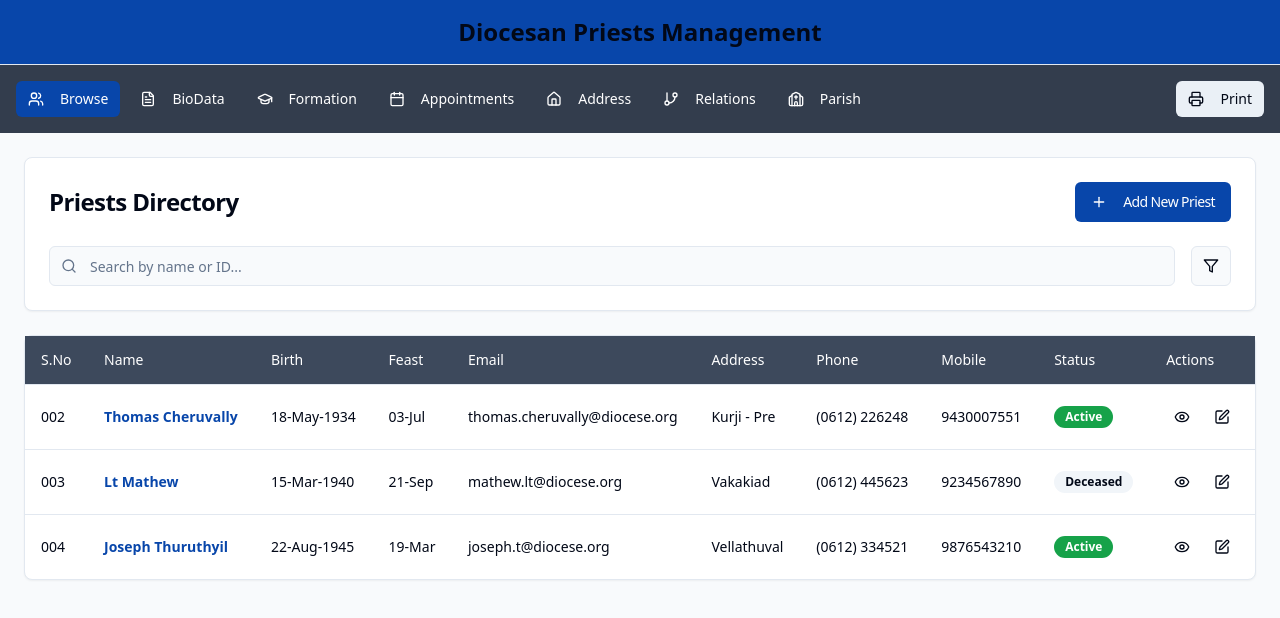
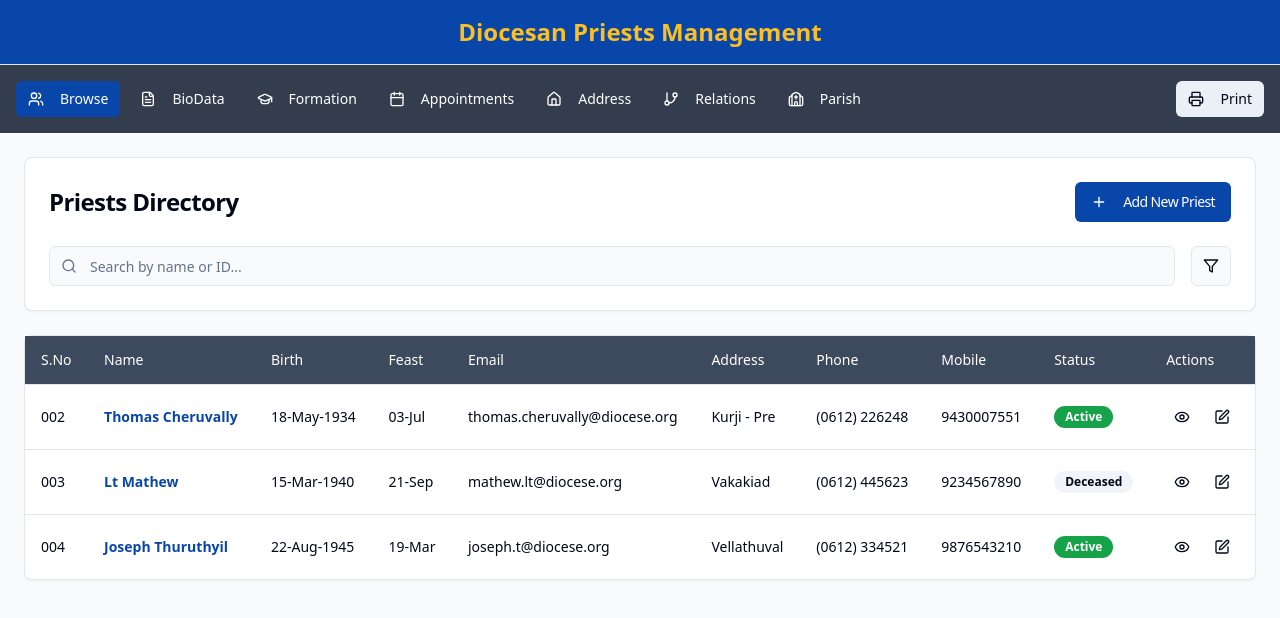
Before and after one commit to roshanbarnabas456-hub/react-desktop-dawn, a React (Vite) app: page / in a window 1280 px wide. Shown: the top 618 px of the page. Built offline with nearby package versions, Linux system fonts and the light colour scheme; the HTML template or start-up script is replaced by a standard one.

Commit message:
Visual edit in Lovable

```diff
--- a/src/components/layout/Header.tsx
+++ b/src/components/layout/Header.tsx
@@ -1,11 +1,9 @@
 export function Header() {
-  return (
-    <header className="bg-admin-header border-b border-border p-4">
+  return <header className="bg-admin-header border-b border-border p-4">
       <div className="container mx-auto">
-        <h1 className="text-xl md:text-2xl font-bold text-foreground text-center">
+        <h1 className="text-xl md:text-2xl font-bold text-center text-amber-400">
           Diocesan Priests Management
         </h1>
       </div>
-    </header>
-  );
+    </header>;
 }
```
